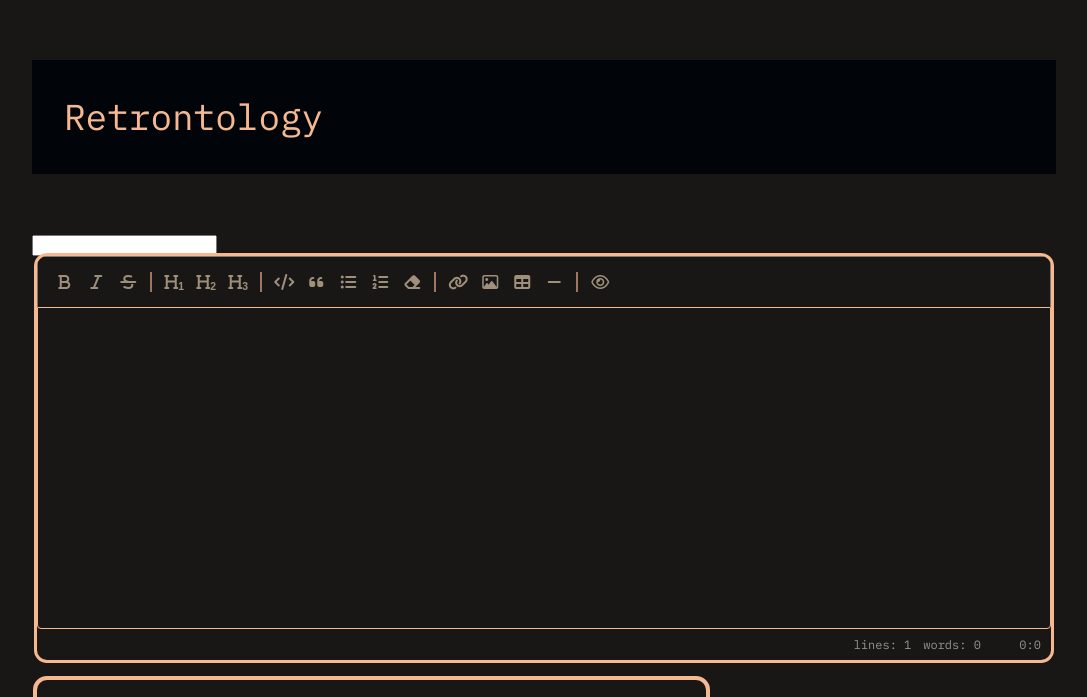
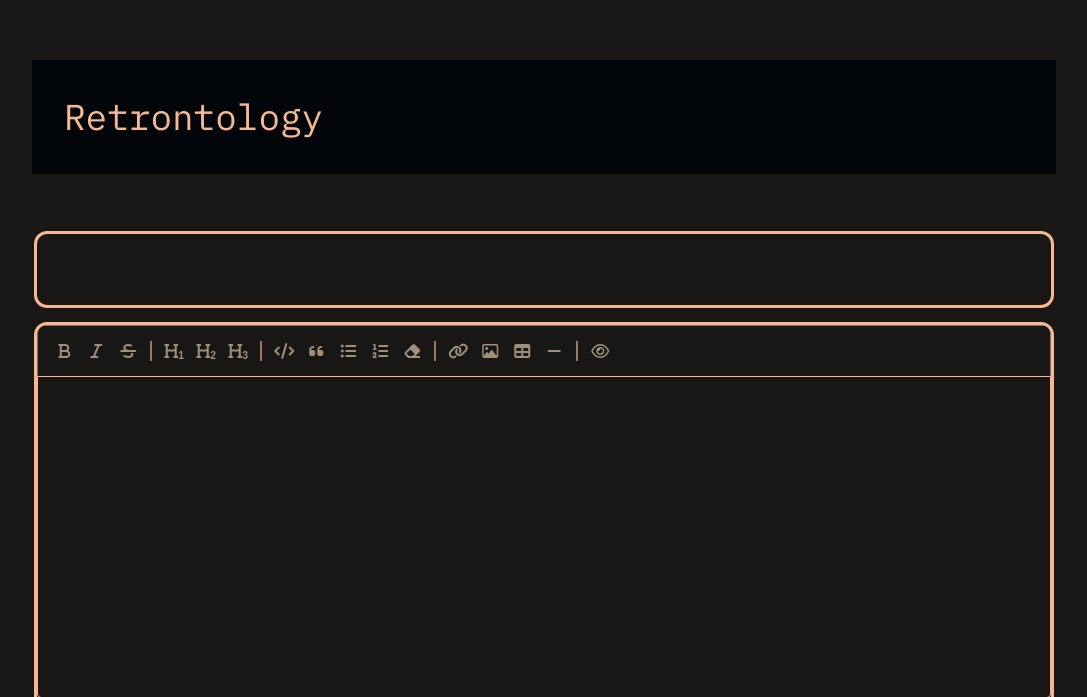
Before and after one commit to retrontology/MaierBox, a Django app: page /posts/add in a window 1280 px wide. Shown: the top 697 px of the page, without its empty margins (96-1183 px from the left). Run offline with Django 4.2, Linux system fonts and the light colour scheme; the visitor is signed in with stand-in values (Sample User, id 1); some libraries are stand-ins or nearby versions.

Commit message:
start working on post creation back end

```diff
--- a/posts/models.py
+++ b/posts/models.py
@@ -4,7 +4,7 @@ from tags.models import Tag
 from albums.models import WebImageAlbum
 from uuid import uuid4
 
-POST_MAX_LENGTH=64
+TITLE_MAX_LENGTH=64
 
 class Post(models.Model):
 
@@ -15,11 +15,11 @@ class Post(models.Model):
         default=uuid4,
         editable=False
     )
-    name = models.CharField(
+    title = models.CharField(
         null=False,
         blank=False,
         editable=False,
-        max_length=POST_MAX_LENGTH
+        max_length=TITLE_MAX_LENGTH
     )
     content = models.TextField(
         null=False,
--- a/posts/static/posts/post.js
+++ b/posts/static/posts/post.js
@@ -8,8 +8,8 @@ class PostUploadForm {
         this.title_container = document.createElement('div');
         this.title_container.classList.add('pending_post_title_container');
         this.container.appendChild(this.title_container);
-        this.title_content = document.createElement('input');
-        this.title_content.type = 'text';
+        this.title_content = document.createElement('div');
+        this.title_content.setAttribute('contenteditable', '');
         this.title_content.classList.add('pending_post_title_content');
         this.title_container.appendChild(this.title_content);
 
@@ -44,7 +44,14 @@ class PostUploadForm {
 
     }
 
+
+
     async submitClicked(event) {
-        //let images = await this.image_upload_form.drop_zone.uploadImages();
+
+        let title = this.title_content.textContent;
+        let content = this.post_editor.value();
+        let images = await this.image_upload_form.drop_zone.uploadImages();
+
+
     };
 }
--- a/posts/views.py
+++ b/posts/views.py
@@ -1,6 +1,7 @@
-from django.shortcuts import render
 from django.shortcuts import render, get_object_or_404
 from django.contrib.auth.decorators import login_required
+from django.http import JsonResponse, HttpResponseNotAllowed
+from maierbox.util import JsonErrorResponse
 from .models import Post
 
 def view(request, id):
@@ -16,3 +17,23 @@ def view(request, id):
 @login_required
 def add(request):
     return render(request, 'posts/add.html')
+
+@login_required
+def create(request):
+
+    if request.method != "POST":
+        return HttpResponseNotAllowed(['POST'])
+
+    if not 'title' in request.FILES:
+        JsonErrorResponse(
+            data='The "title" field is required'
+        )
+
+    if not 'content' in request.FILES:
+        JsonErrorResponse(
+            data='The "content" field is required'
+        )
+
+    data = {}
+
+    return JsonResponse(data)
--- a/static/base.css
+++ b/static/base.css
@@ -476,3 +476,27 @@ button:disabled  {
     overflow: hidden;
     margin-bottom: 20px;
 }
+
+.pending_post_title_container {
+    width: 99%;
+    margin: auto;
+}
+
+.pending_post_title_content {
+    font-size: var(--preset--font-size--large);
+    background-color: var(--preset--color--base);
+    border-radius: 10px;
+    outline-style: solid;
+    border-style: none;
+    border-width: 4px;
+    outline-color: var(--preset--color--primary);
+    padding: 16px;
+    margin-bottom: 20px;
+    font-weight: normal;
+}
+
+.pending_post_title_content:focus-visible {
+    outline-style: solid;
+    border-style: none;
+    outline-width: 4px;
+}
```
